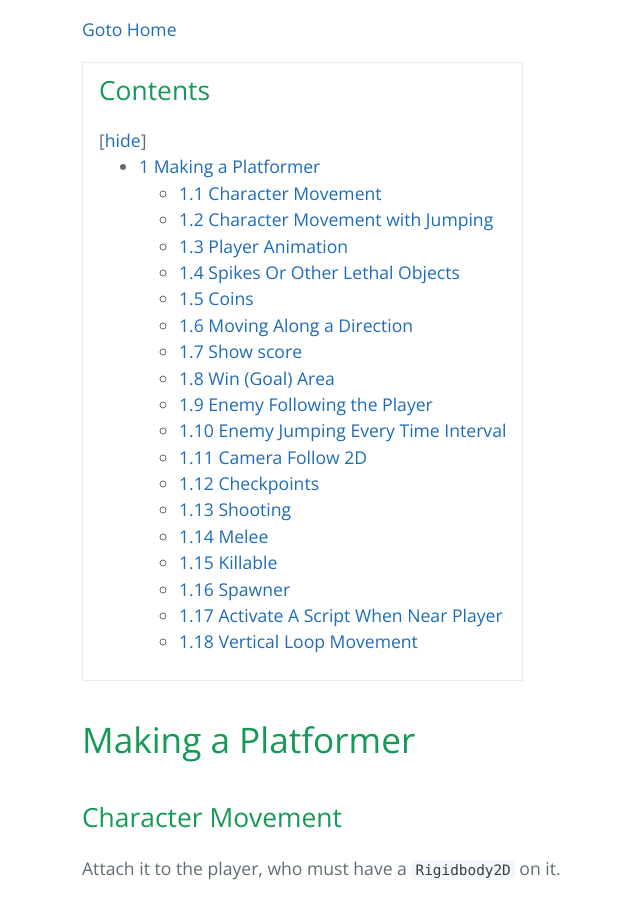
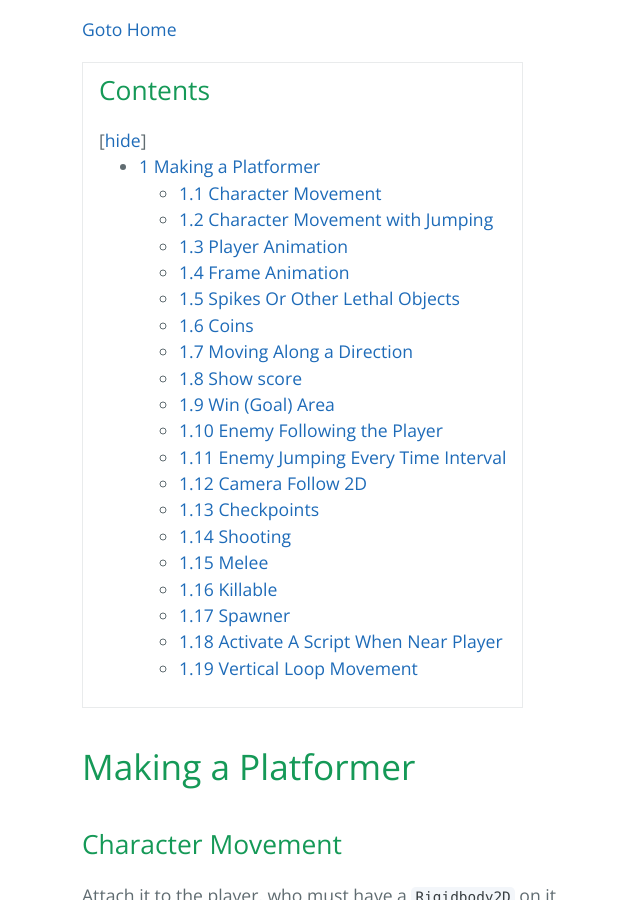
Before and after one commit to ladace/unity-code-snippets, a Jekyll site: the page built from platformer.md, in a window 1280 px wide and 900 px high, scrolled down 352 px. Shown: the whole window, without its empty margins (142-782 px from the left). Built offline with Jekyll 4.4.1, drawn with Linux system fonts in a browser that asks for light colours; Markdown is read by kramdown in place of the engine named in the settings.

Commit message:
Update platformer.md

````diff
--- a/platformer.md
+++ b/platformer.md
@@ -115,7 +115,8 @@ public class PlayerAnimation : MonoBehaviour {
 	}
 }
 ```
-### Frame Animation
+
+## Frame Animation
 
 ```csharp
 using UnityEngine;
````
